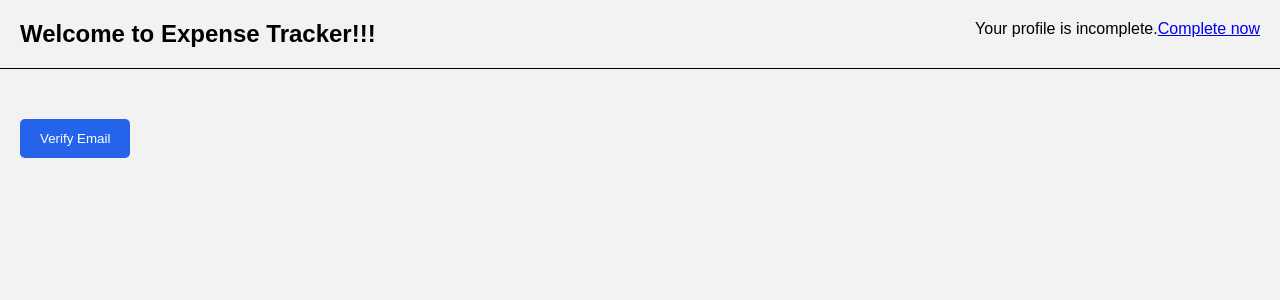
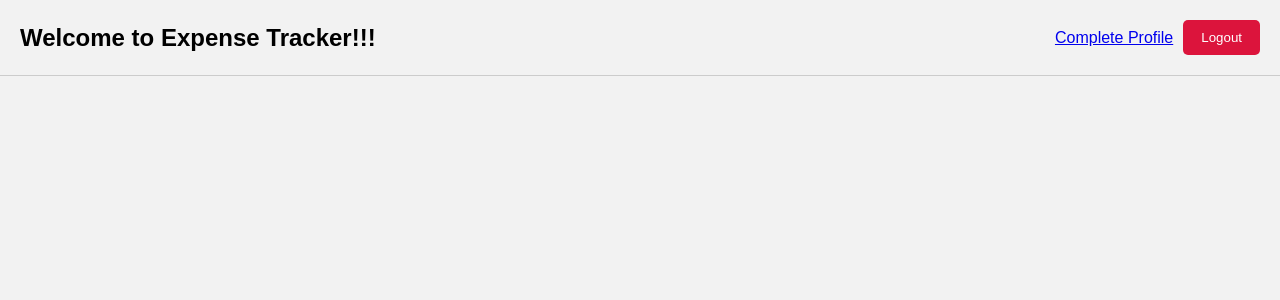
Before and after one commit to student-akram/Frontend-Expense-Tracker, a React (Vite) app: page /welcome in a window 1280 px wide. Shown: the top 300 px of the page. Built offline with nearby package versions, Linux system fonts and the light colour scheme; no server answers.

Commit message:
Logout Button

```diff
--- a/src/App.css
+++ b/src/App.css
@@ -69,3 +69,15 @@ body {
   border-radius: 5px;
   cursor: pointer;
 }
+.logout-btn {
+  background-color: crimson;
+  color: white;
+  border: none;
+  padding: 10px 18px;
+  border-radius: 5px;
+  cursor: pointer;
+}
+
+.logout-btn:hover {
+  opacity: 0.9;
+}
--- a/src/pages/Welcome.jsx
+++ b/src/pages/Welcome.jsx
@@ -1,7 +1,14 @@
 import { Link } from "react-router-dom";
 import { API_KEY } from "../services/firebase";
+import { useNavigate } from "react-router-dom";
 
 function Welcome() {
+    const navigate = useNavigate();
+    const logoutHandler = () => {
+  localStorage.removeItem("token");
+
+  navigate("/login");
+};
 
   const verifyEmailHandler = async () => {
 
@@ -46,35 +53,33 @@ function Welcome() {
   style={{
     display: "flex",
     justifyContent: "space-between",
+    alignItems: "center",
     padding: "20px",
-          borderBottom: "1px solid black",
+    borderBottom: "1px solid #ccc",
   }}
 >
   <h2>
     Welcome to Expense Tracker!!!
   </h2>
 
-        <div>
-          Your profile is incomplete.
-
-          <Link to="/profile">
-            Complete now
-          </Link>
-        </div>
-      </div>
-
   <div
     style={{
-          marginTop: "30px",
-          padding: "20px",
+      display: "flex",
+      gap: "10px",
+      alignItems: "center",
     }}
   >
+    <Link to="/profile">
+      Complete Profile
+    </Link>
+
     <button
-  className="verify-btn"
-  onClick={verifyEmailHandler}
+      className="logout-btn"
+      onClick={logoutHandler}
     >
-  Verify Email
+      Logout
     </button>
+  </div>
 </div>
 </>
   );
```
Lines whose indentation alone changed are shown as unchanged.
